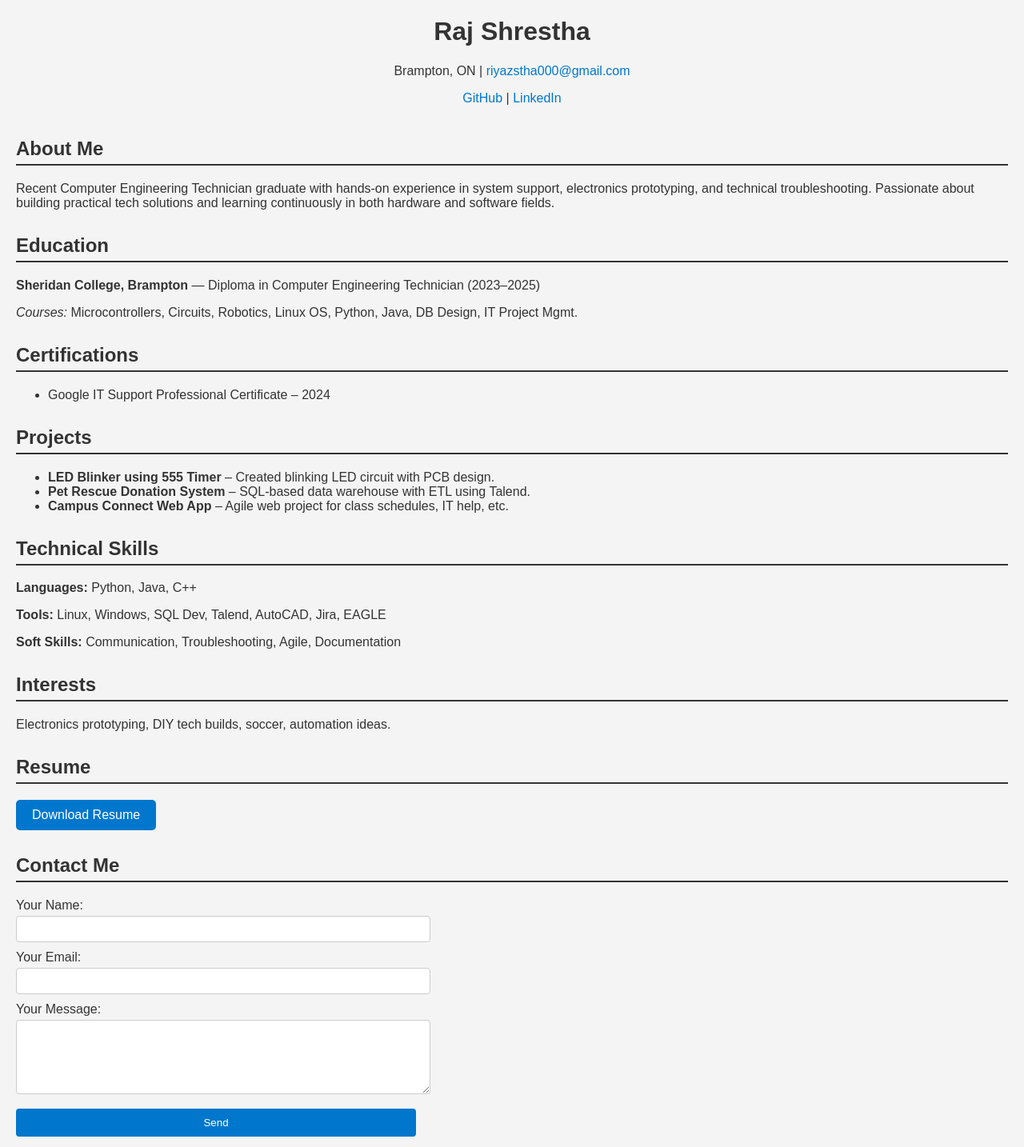
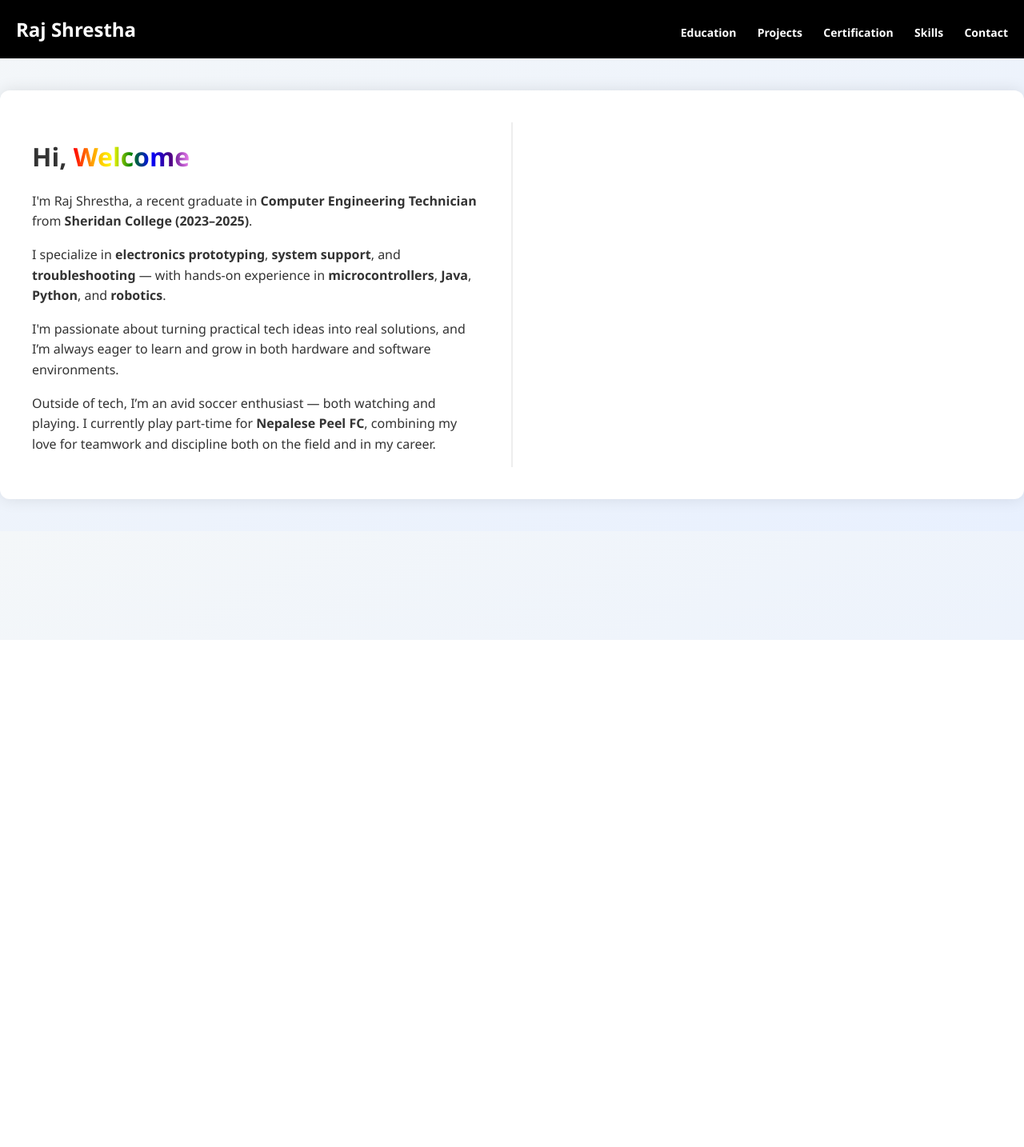
Before and after one commit to Stha-Raj/Stha-Raj.github.io, a plain HTML site: page index.html in a window 1280 px wide. Shown: the whole page at 80% size. After the commit the page ends 800 px from the top, so only its background shows below. Drawn offline with Linux system fonts and the light colour scheme.

Commit message:
Add files via upload

```diff
--- a/index.html
+++ b/index.html
@@ -2,54 +2,94 @@
 <html lang="en">
 <head>
   <meta charset="UTF-8" />
-  <meta name="viewport" content="width=device-width, initial-scale=1.0" />
+  <meta name="viewport" content="width=device-width, initial-scale=1.0"/>
   <title>Raj Shrestha | Portfolio</title>
   <style>
     body {
-      font-family: Arial;
-      margin: 20px;
-      background-color: #f4f4f4;
+      margin: 0;
+      font-family: 'Segoe UI', sans-serif;
+      background: linear-gradient(to bottom right, #f4f7f9, #e8f0fe);
       color: #333;
+      scroll-behavior: smooth;
     }
+
     header {
-      text-align: center;
-      margin-bottom: 40px;
+      background-color: #000;
+      color: white;
+      padding: 20px;
+      font-size: 1.5rem;
+      font-weight: bold;
+      display: flex;
+      justify-content: space-between;
+      align-items: center;
     }
-    section {
-      margin-bottom: 30px;
+
+    nav a {
+      color: white;
+      margin-left: 20px;
+      text-decoration: none;
+      font-size: 14px;
+      cursor: pointer;
     }
+
+    .main {
+      display: flex;
+      padding: 40px;
+      background-color: white;
+      margin: 40px auto;
+      border-radius: 12px;
+      box-shadow: 0 0 20px rgba(0, 0, 0, 0.1);
+      max-width: 1200px;
+    }
+
+    .intro {
+      width: 50%;
+      padding-right: 40px;
+    }
+
+    .content {
+      width: 50%;
+      border-left: 2px solid #eee;
+      padding-left: 40px;
+    }
+
+    h1 {
+      font-size: 2rem;
+    }
+
     h2 {
-      border-bottom: 2px solid #333;
-      padding-bottom: 5px;
+      font-size: 1.5rem;
+      margin-bottom: 20px;
     }
-    a {
-      color: #0077cc;
-      text-decoration: none;
+
+    ul {
+      text-align: left;
+      padding-left: 20px;
     }
-    a.button {
-      display: inline-block;
-      padding: 10px 20px;
-      background: #0077cc;
-      color: white;
-      text-decoration: none;
+
+    p {
+      line-height: 1.6;
+    }
+
+    input, textarea {
+      width: 100%;
+      max-width: 100%;
+      padding: 10px;
+      margin-top: 10px;
+      border: 1px solid #ccc;
       border-radius: 5px;
     }
-    input, textarea {
-      width: 100%;
-      max-width: 500px;
-      padding: 8px;
-      margin-top: 4px;
-      margin-bottom: 10px;
-      border: 1px solid #ccc;
-      border-radius: 4px;
-    }
+
     input[type="submit"] {
       background-color: #0077cc;
       color: white;
       border: none;
       cursor: pointer;
       padding: 10px 20px;
+      margin-top: 10px;
+      border-radius: 5px;
     }
+
     input[type="submit"]:hover {
       background-color: #005fa3;
     }
@@ -58,73 +98,86 @@
 <body>
 
   <header>
-    <h1>Raj Shrestha</h1>
-    <p>Brampton, ON | <a href="mailto:riyazstha000@gmail.com">riyazstha000@gmail.com</a></p>
-    <p>
-      <a href="https://github.com/Stha-Raj" target="_blank">GitHub</a> |
-      <a href="https://linkedin.com/in/Raj-Shrestha" target="_blank">LinkedIn</a>
-    </p>
+    Raj Shrestha
+    <nav>
+      <a onclick="showSection('education')">Education</a>
+      <a onclick="showSection('projects')">Projects</a>
+      <a onclick="showSection('certification')">Certification</a>
+      <a onclick="showSection('skills')">Skills</a>
+      <a onclick="showSection('contact')">Contact</a>
+    </nav>
   </header>
 
-  <section>
-    <h2>About Me</h2>
-    <p>Recent Computer Engineering Technician graduate with hands-on experience in system support, electronics prototyping, and technical troubleshooting. Passionate about building practical tech solutions and learning continuously in both hardware and software fields.</p>
-  </section>
+  <div class="main">
+    <div class="intro">
+      <h1>
+        Hi, <span style="background: linear-gradient(to right, red, orange, yellow, green, blue, indigo, violet);
+                         -webkit-background-clip: text;
+                         color: transparent;
+                         font-weight: bold;">Welcome</span>
+      </h1>
+      <p>I'm Raj Shrestha, a recent graduate in <strong>Computer Engineering Technician</strong> from <strong>Sheridan College (2023–2025)</strong>.</p>
+      <p>I specialize in <strong>electronics prototyping</strong>, <strong>system support</strong>, and <strong>troubleshooting</strong> — with hands-on experience in <strong>microcontrollers</strong>, <strong>Java</strong>, <strong>Python</strong>, and <strong>robotics</strong>.</p>
+      <p>I'm passionate about turning practical tech ideas into real solutions, and I’m always eager to learn and grow in both hardware and software environments.</p>
+      <p>Outside of tech, I’m an avid soccer enthusiast — both watching and playing. I currently play part-time for <strong>Nepalese Peel FC</strong>, combining my love for teamwork and discipline both on the field and in my career.</p>
+    </div>
 
-  <section>
+    <div class="content" id="section-content">
+      <!-- Dynamic content loads here -->
+    </div>
+  </div>
+
+  <script>
+    const content = document.getElementById('section-content');
+
+    const sections = {
+      education: `
         <h2>Education</h2>
         <p><strong>Sheridan College, Brampton</strong> — Diploma in Computer Engineering Technician (2023–2025)</p>
-    <p><em>Courses:</em> Microcontrollers, Circuits, Robotics, Linux OS, Python, Java, DB Design, IT Project Mgmt.</p>
-  </section>
-
-  <section>
-    <h2>Certifications</h2>
-    <ul>
-      <li>Google IT Support Professional Certificate – 2024</li>
-    </ul>
-  </section>
-
-  <section>
+        <p><em>Courses:</em> Data Communication, Microprocessors & Microcontrollers, Practical Circuits, Industrial Robotics, Linux OS, C++, Python, Java, Database Design, IT Project Management, System Integration</p>
+      `,
+      projects: `
         <h2>Projects</h2>
         <ul>
-      <li><strong>LED Blinker using 555 Timer</strong> – Created blinking LED circuit with PCB design.</li>
-      <li><strong>Pet Rescue Donation System</strong> – SQL-based data warehouse with ETL using Talend.</li>
-      <li><strong>Campus Connect Web App</strong> – Agile web project for class schedules, IT help, etc.</li>
+          <li><strong>LED Blinker using 555 Timer:</strong> Designed and tested blinking LED circuit using NE555 in astable mode, including PCB layout in EAGLE.</li>
+          <li><strong>Pet Rescue Donation System:</strong> SQL-based donation management system using ETL in Talend and Oracle SQL Dev with role-based access.</li>
+          <li><strong>Campus Connect Web App:</strong> Agile team project for student support, class schedules, and payment modules.</li>
         </ul>
-  </section>
-
-  <section>
+      `,
+      certification: `
+        <h2>Certification</h2>
+        <ul>
+          <li>Google IT Support Professional Certificate – 2023</li>
+        </ul>
+      `,
+      skills: `
         <h2>Technical Skills</h2>
-    <p><strong>Languages:</strong> Python, Java, C++</p>
-    <p><strong>Tools:</strong> Linux, Windows, SQL Dev, Talend, AutoCAD, Jira, EAGLE</p>
-    <p><strong>Soft Skills:</strong> Communication, Troubleshooting, Agile, Documentation</p>
-  </section>
-
-  <section>
-    <h2>Interests</h2>
-    <p>Electronics prototyping, DIY tech builds, soccer, automation ideas.</p>
-  </section>
-
-  <section>
-    <h2>Resume</h2>
-    <a href="Raj_Shrestha_Resume.pdf" download class="button">Download Resume</a>
-  </section>
-
-  <section>
+        <ul>
+          <li><strong>Programming:</strong> Python, Java, C++</li>
+          <li><strong>Electronics:</strong> Microcontrollers, PLCs, PCB Design</li>
+          <li><strong>Tools:</strong> Linux, Windows, SQL Dev, Talend, AutoCAD, EAGLE, Jira</li>
+          <li><strong>Soft Skills:</strong> Communication, Teamwork, Agile, Troubleshooting</li>
+        </ul>
+      `,
+      contact: `
         <h2>Contact Me</h2>
         <form action="https://formspree.io/f/xkgbqpkd" method="POST">
-      <label for="name">Your Name:</label><br>
-      <input type="text" id="name" name="name" required><br>
-
-      <label for="email">Your Email:</label><br>
-      <input type="email" id="email" name="email" required><br>
-
-      <label for="message">Your Message:</label><br>
-      <textarea id="message" name="message" rows="5" required></textarea><br>
-
+          <input type="text" name="name" placeholder="Your Name" required><br>
+          <input type="email" name="email" placeholder="Your Email" required><br>
+          <textarea name="message" rows="5" placeholder="Your Message" required></textarea><br>
           <input type="submit" value="Send">
         </form>
-  </section>
+        <p style="margin-top: 20px;">
+          Or connect with me on
+          <a href="https://www.linkedin.com/in/raj-shrestha-827b28263/" target="_blank" style="color: #0077cc; text-decoration: none;"><strong>LinkedIn</strong></a>
+        </p>
+      `
+    };
+
+    function showSection(id) {
+      content.innerHTML = sections[id];
+    }
+  </script>
 
 </body>
 </html>
```
Lines whose indentation alone changed are shown as unchanged.
